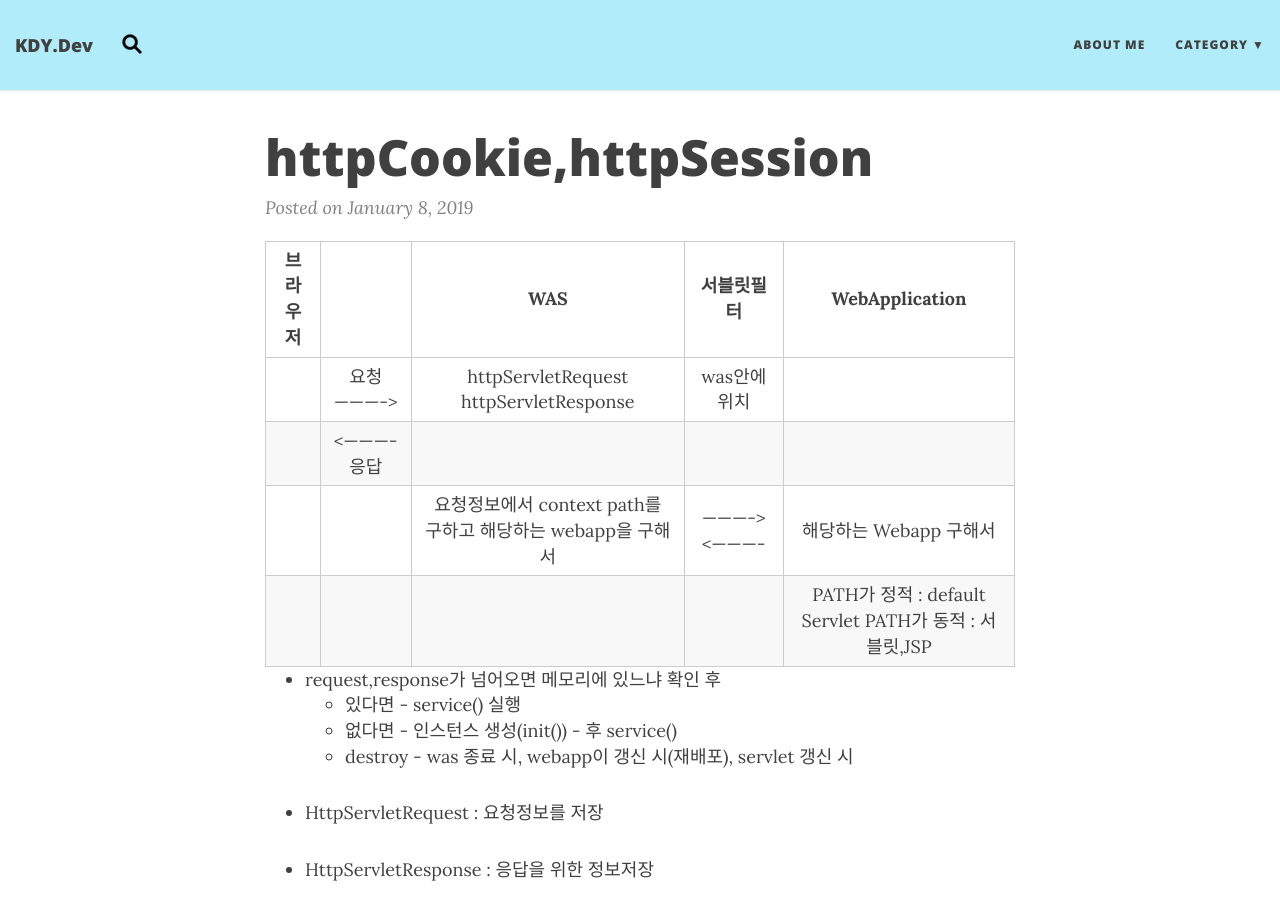
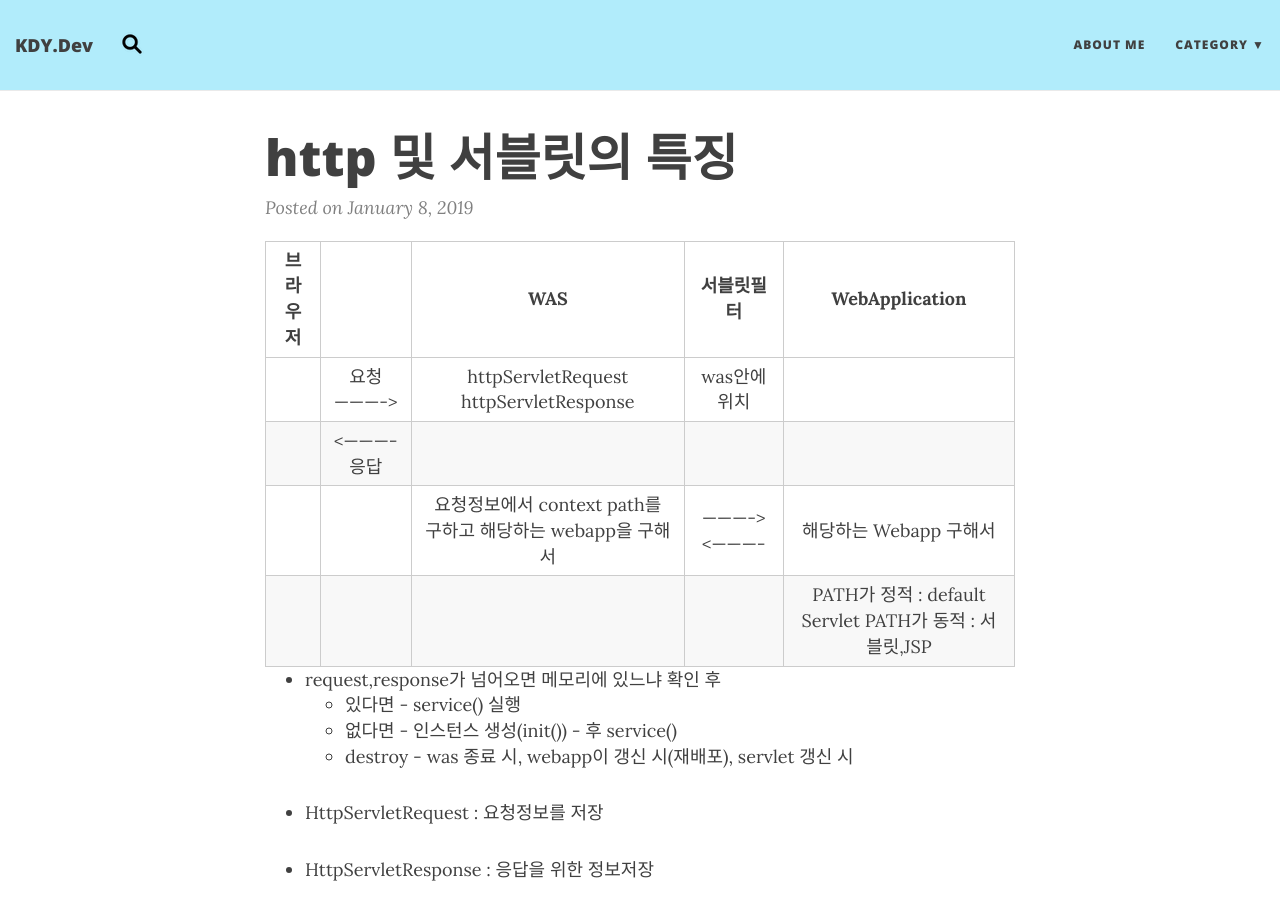
Before and after one commit to kim-daeyong/kim-daeyong.github.io, a Jekyll site: the page built from _posts/2019-01-08-http의 특징.md, in a window 1280 px wide and 900 px high. Built offline with Jekyll 4.4.1, drawn with Linux system fonts in a browser that asks for light colours; nearby versions of some CDN libraries.

Commit message:
Update 2019-01-08-http의 특징.md

```diff
--- a/_posts/2019-01-08-http의 특징.md
+++ b/_posts/2019-01-08-http의 특징.md
@@ -1,6 +1,6 @@
 ---
 layout: post
-title: httpCookie,httpSession
+title: http 및 서블릿의 특징
 subtitle:
 gh-repo:
 gh-badge: [star, fork, follow]
```
